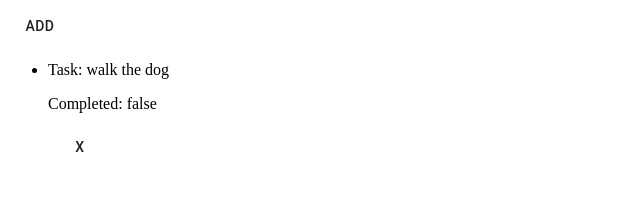
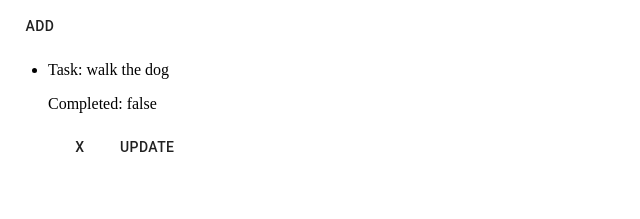
Before and after one commit to akvernekar/apollo-client-cache, a React (Create React App) app: page / in a window 1280 px wide. Both pictures are taken after a click on the button "ADD". Shown: the top 219 px of the page, without its empty margins (0-640 px from the left). Built offline with nearby package versions, Linux system fonts and the light colour scheme.

Commit message:
Added the update for the cache.

```diff
--- a/src/App.js
+++ b/src/App.js
@@ -1,11 +1,17 @@
 import React from 'react';
 import { useQuery, useMutation } from '@apollo/react-hooks';
-import { GET_TODOS, CREATE_TODO, DELETE_TODO } from './graphql/cache';
+import {
+  GET_TODOS,
+  CREATE_TODO,
+  DELETE_TODO,
+  UPDATE_TODO
+} from './graphql/cache';
 import Button from '@material-ui/core/Button';
 
 function App() {
   const [createTodo] = useMutation(CREATE_TODO);
   const [deleteTodo] = useMutation(DELETE_TODO);
+  const [updateTodo] = useMutation(UPDATE_TODO);
   const { loading, error, data } = useQuery(GET_TODOS);
 
   const RenderTodos = todos =>
@@ -16,6 +22,15 @@ function App() {
           <p>{`Completed: ${todo.completed}`}</p>
           <Button onClick={() => deleteTodo({ variables: { id: todo.id } })}>
             X
+          </Button>
+          <Button
+            onClick={() =>
+              updateTodo({
+                variables: { todo: { ...todo, task: 'OMG, this worked!' } }
+              })
+            }
+          >
+            UPDATE
           </Button>
         </div>
       </li>
--- a/src/graphql/cache.js
+++ b/src/graphql/cache.js
@@ -20,6 +20,11 @@ export const CREATE_TODO = gql`
 export const DELETE_TODO = gql`
   mutation deleteTodo($id: Int!) {
     deleteTodo(id: $id) @client
+  }
+`;
+export const UPDATE_TODO = gql`
+  mutation updateTodo($todo: Todo!) {
+    updateTodo(todo: $todo) @client
   }
 `;
 
@@ -69,6 +74,16 @@ export const resolvers = {
       const data = { todos: todos.filter(todo => todo.id !== id) };
       cache.writeData({ data });
       return null;
+    },
+    updateTodo: (_, { todo }, { cache }) => {
+      const { todos } = cache.readQuery({ query });
+      const data = {
+        todos: todos.map(cachedTodo =>
+          cachedTodo.id === todo.id ? todo : cachedTodo
+        )
+      };
+      cache.writeData({ data });
+      return null;
     }
   }
 };
```
